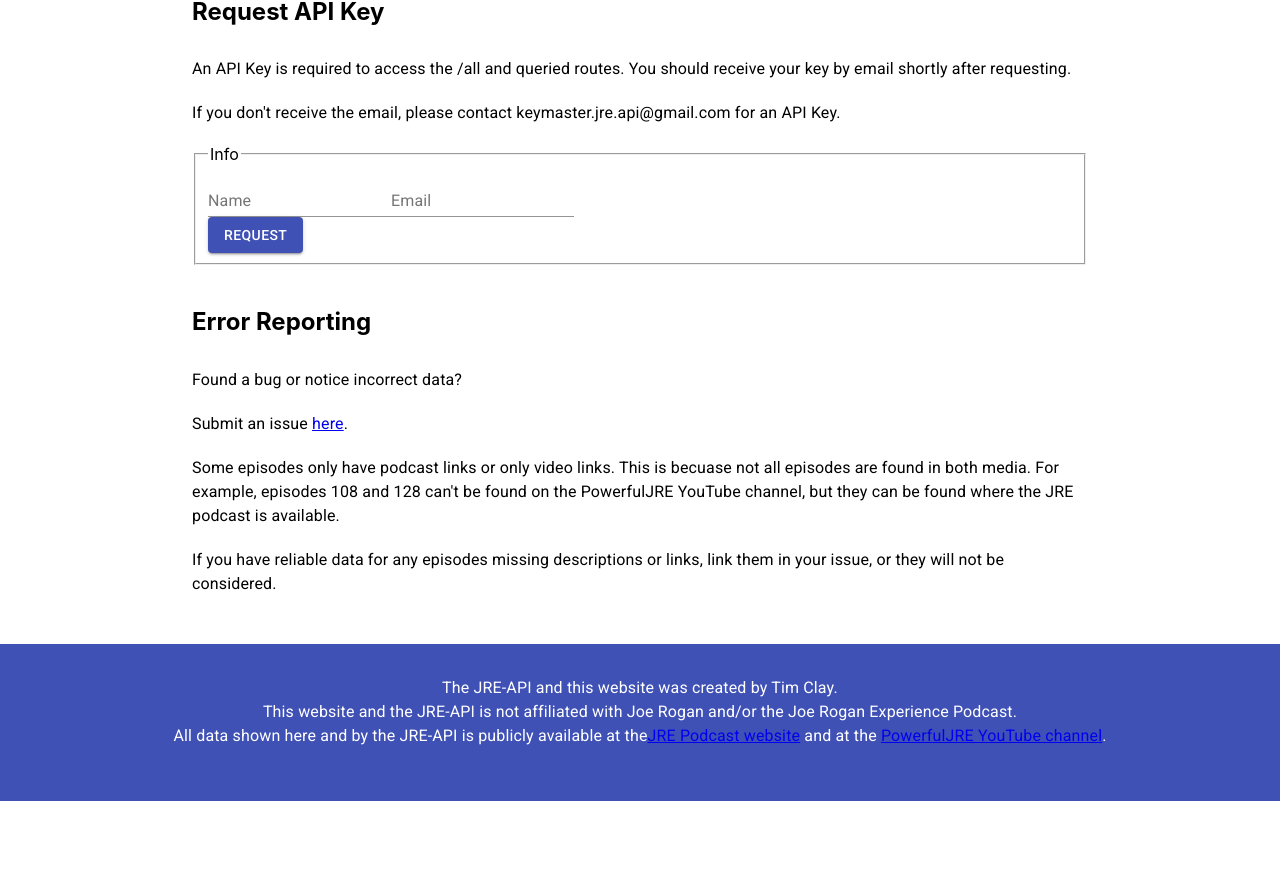
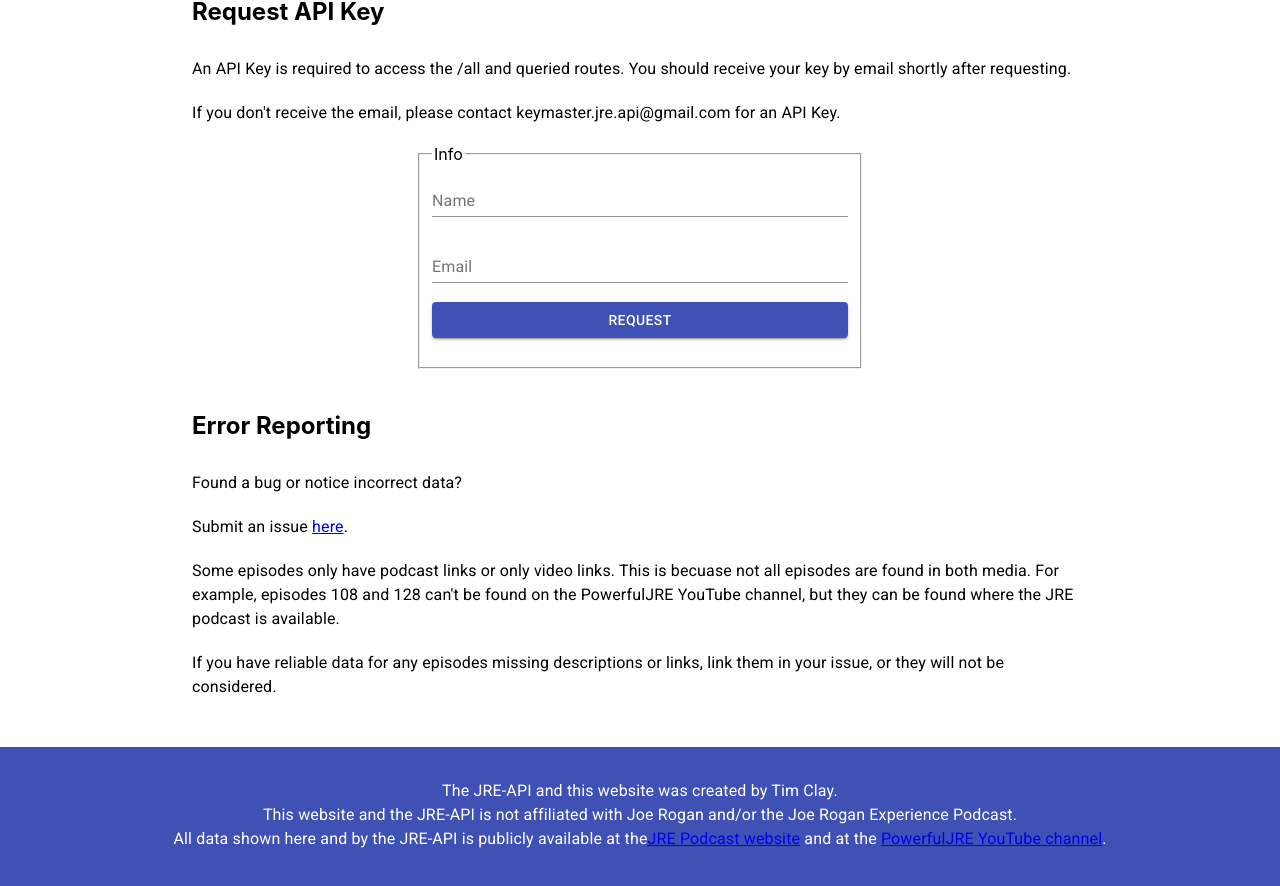
Before and after one commit to tsclay/jre-ui, a React (Create React App) app: page / in a window 1280 px wide. Shown: the part 1994-2880 px from the top of the page. Before the commit the page ends 2795 px from the top, so only its background shows below. Built offline with nearby package versions, Linux system fonts and the light colour scheme; no server answers.

Commit message:
added useful alert message upon success or failure of sending api key

```diff
--- a/package.json
+++ b/package.json
@@ -6,6 +6,7 @@
   "dependencies": {
     "@material-ui/core": "^4.11.0",
     "@material-ui/icons": "^4.9.1",
+    "@material-ui/lab": "^4.0.0-alpha.56",
     "@testing-library/jest-dom": "^4.2.4",
     "@testing-library/react": "^9.5.0",
     "@testing-library/user-event": "^7.2.1",
--- a/src/components/KeyRequest.jsx
+++ b/src/components/KeyRequest.jsx
@@ -5,12 +5,17 @@
   FormControl,
   Input,
   InputLabel,
-  Typography
+  Typography,
+  Collapse
 } from '@material-ui/core'
+import Alert from '@material-ui/lab/Alert'
 
 const KeyRequest = (props) => {
   const { marginBottom, typographySpacer } = props
+  const formSpacing = { marginBottom: '1.15rem' }
   const [data, setData] = useState({})
+  const [message, setMessage] = useState('')
+  const [open, setOpen] = useState(false)
 
   const handleInputs = (e) => {
     data[e.target.id] = e.target.value
@@ -19,7 +24,29 @@
 
   const handleSubmit = async (e) => {
     e.preventDefault()
-    console.log('here is the form data! ', data)
+    const { name, email } = data
+    try {
+      const response = await fetch('http://localhost:5000/api/v1/requestKey', {
+        method: 'POST',
+        headers: {
+          Accept: 'application/json',
+          'Content-Type': 'application/json'
+        },
+        body: JSON.stringify({
+          name,
+          email
+        })
+      })
+      const confirm = await response.json()
+      await setMessage(confirm.message)
+    } catch (error) {
+      await setMessage(
+        'Unknown error. Please contact keymaster.jre.api@gmail.com.'
+      )
+      console.log(error)
+    } finally {
+      setOpen(true)
+    }
   }
 
   return (
@@ -33,22 +60,39 @@
         If you don&apos;t receive the email, please contact
         keymaster.jre.api@gmail.com for an API Key.
       </Typography>
-      <form onSubmit={handleSubmit}>
+      <form style={{ width: '50%', margin: '0 auto' }} onSubmit={handleSubmit}>
         <fieldset>
           <legend>Info</legend>
-          <Box display="flex" justifyContent="start">
-            <FormControl>
+          <Box display="flex" justifyContent="start" flexDirection="column">
+            <FormControl style={formSpacing}>
               <InputLabel htmlFor="input-name">Name</InputLabel>
               <Input id="name" onChange={handleInputs} />
             </FormControl>
-            <FormControl>
+            <FormControl style={formSpacing}>
               <InputLabel htmlFor="input-name">Email</InputLabel>
               <Input id="email" onChange={handleInputs} />
             </FormControl>
           </Box>
-          <Button type="submit" variant="contained" color="primary">
+          <Button
+            style={{ ...formSpacing, width: '100%' }}
+            type="submit"
+            variant="contained"
+            color="primary"
+          >
             Request
           </Button>
+          {message ? (
+            <Collapse in={open}>
+              <Alert
+                severity={message.match(/key sent/gi) ? 'success' : 'error'}
+                onClose={() => {
+                  setOpen(false)
+                }}
+              >
+                {message}
+              </Alert>
+            </Collapse>
+          ) : null}
         </fieldset>
       </form>
     </div>
```
Also changed, not shown: 1 other file (tests, documents, lock files or other folders).
